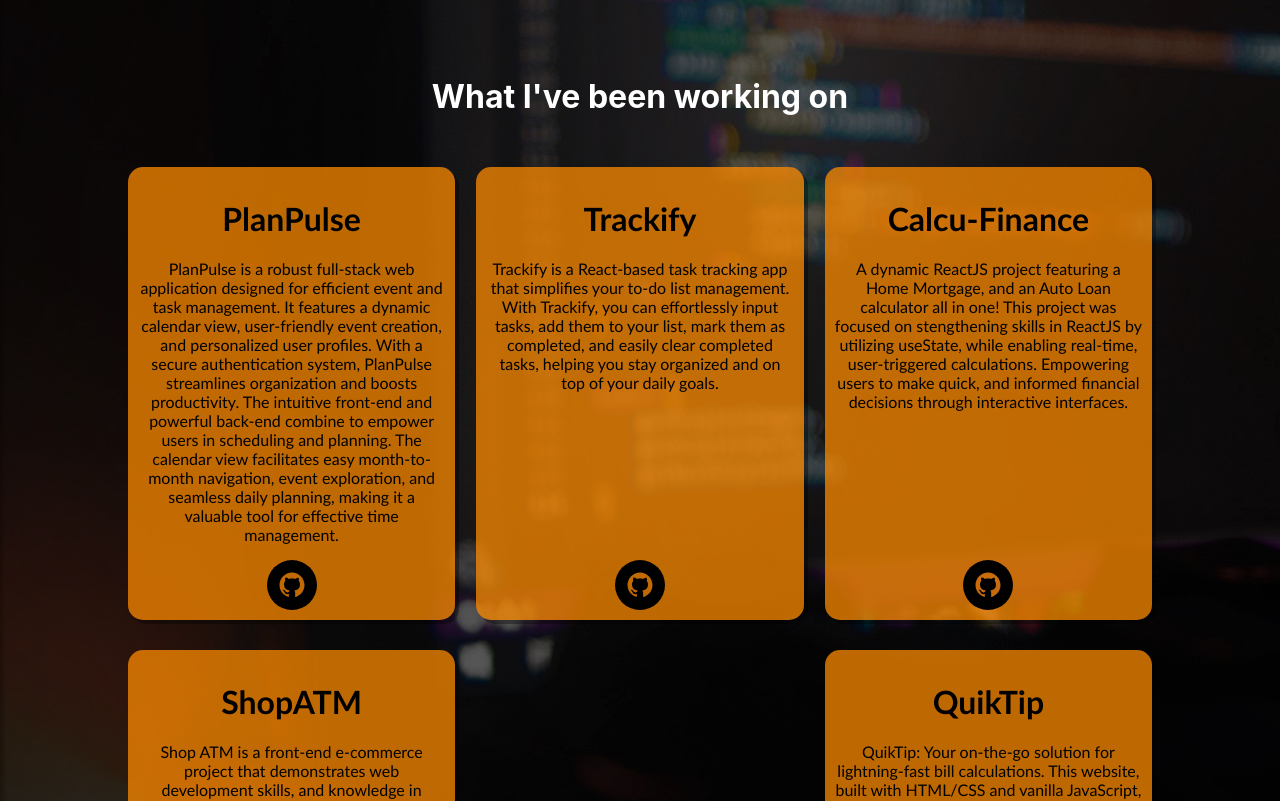
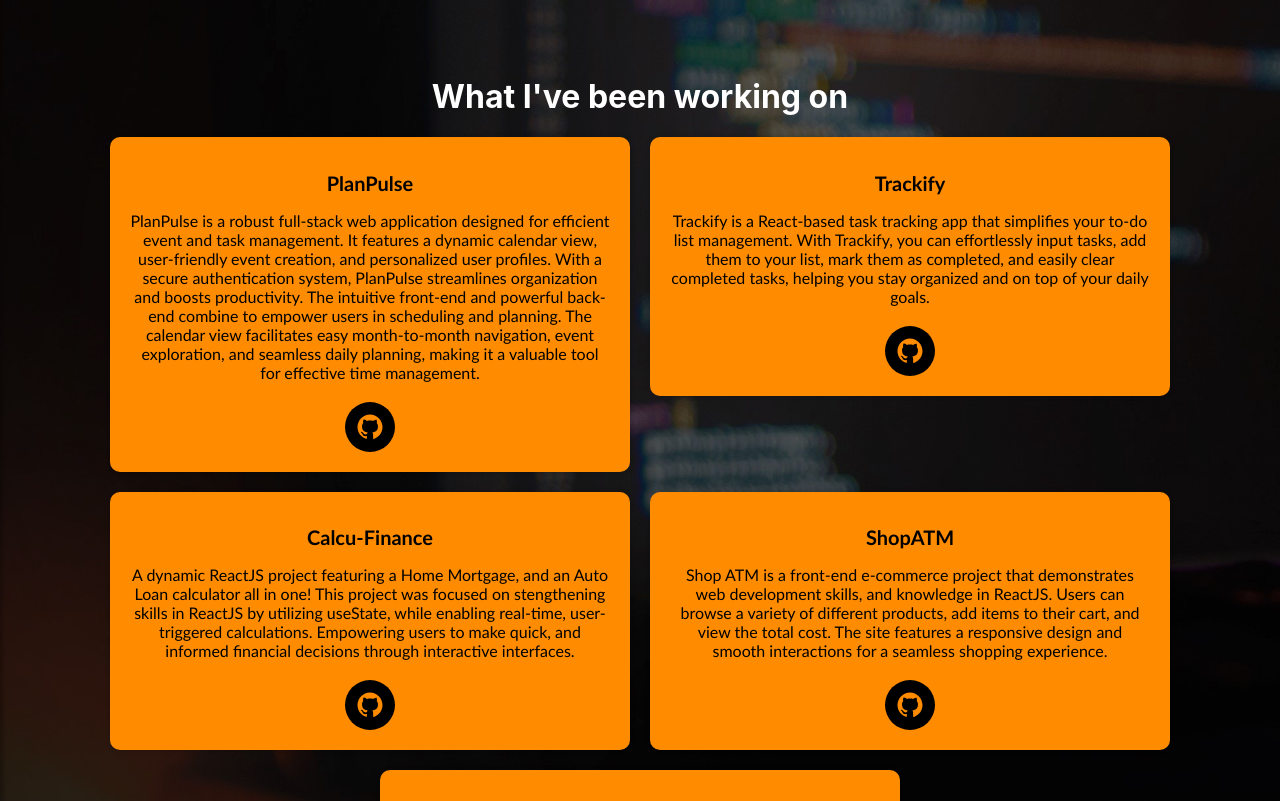
Before and after one commit to AlecZytkowski/aleczytkowski-portfolio, a React (Create React App) app: page / in a window 1280 px wide. Shown: the part 999-1800 px from the top of the page. Built offline with nearby package versions, Linux system fonts and the light colour scheme.

Commit message:
Completely updated ProjectCard styling, along with Projects styling to make the project cards stand out much better!

```diff
--- a/src/components/ProjectCard.css
+++ b/src/components/ProjectCard.css
@@ -1,28 +1,47 @@
 .project-card {
   display: flex;
   flex-direction: column;
-    justify-content: space-between;
   align-items: center;
   font-family: 'Gill Sans', 'Gill Sans MT', Calibri, 'Trebuchet MS', sans-serif;
-    border-radius: 15px;
-    color:black;
-    background-color: #ff8c00bd;
-    width:30%;
-    margin-top: 30px;
-    padding:10px;
-    box-shadow: #00000059 4px 4px;
+  border-radius: 10px;
+  color: black;
+  width: 100%;
+  padding: 20px;
+  box-shadow: 0 0 5px rgba(0, 0, 0, 0.2);
+  transition: all 0.3s;
+  height: 100%;
+  display: flex;
+  flex-direction: column;
+  justify-content: space-between;
+}
+
+.project-card h1 {
+  font-size: 2em;
+  margin-bottom: 10px;
+}
+
+.project-card p {
+  font-size: 1.5em;
+  margin-bottom: 20px;
+  flex-grow: 1;
+}
+
+.project-card .social-links {
+  display: flex;
+  justify-content: flex-end;
+  align-items: flex-end;
+  margin-top: auto;
 }
 
 .project-card:hover {
-    cursor: 'pointer';
-    box-shadow: 6px 6px white;
-    background-color: #ff8c00fd;
+  transform: translateY(-5px);
+  box-shadow: 0 5px 10px rgba(0, 0, 0, 0.3);
 }
 
 .social-links {
   display: flex;
   justify-content: center;
-    margin-top: 10px;
+  margin-top: 20px;
 }
 
 .social-links .react-social-icons {
--- a/src/pages/Projects.css
+++ b/src/pages/Projects.css
@@ -1,11 +1,55 @@
 .projects {
     margin-bottom: 80px;
+    text-align: center;
 }
 
 .project-cards {
-    display:flex;
-    justify-content: space-between;
+    display: flex;
+    justify-content: center;
     flex-wrap: wrap;
-    margin-left: 10%;
-    margin-right: 10%;
+    gap: 20px;
+    margin: 0 auto;
+    max-width: 1200px;
 }
+
+.project-cards h1 {
+    font-size: 24px;
+    margin-bottom: 20px;
+    color: black;
+}
+
+.project-cards .project-card {
+    width: calc(40%);
+    box-shadow: 0 0 5px rgba(0, 0, 0, 0.2);
+    border-radius: 10px;
+    padding: 20px;
+    background-color: #ff8c00;
+    transition: all 0.3s;
+}
+
+.project-cards .project-card:hover {
+    transform: translateY(-5px);
+    box-shadow: 0 5px 10px rgba(0, 0, 0, 0.3);
+    background-color: #ffa537;
+}
+
+.project-cards .project-card h1 {
+    font-size: 20px;
+    margin-bottom: 10px;
+}
+
+.project-cards .project-card p {
+    font-size: 16px;
+    color: black;
+}
+
+.social-links {
+    display: flex;
+    justify-content: center;
+    margin-top: 20px;
+}
+
+.social-links .react-social-icons {
+    width: 30px;
+    height: 30px;
+}
```
Lines whose indentation alone changed are shown as unchanged.
